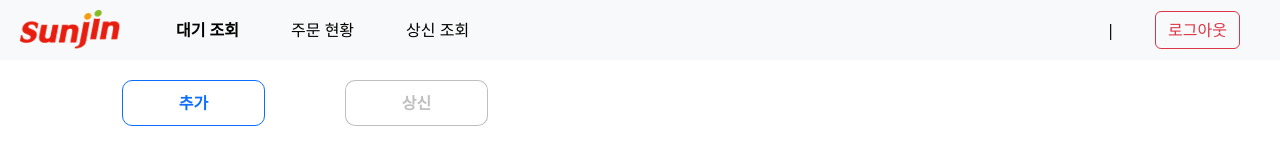
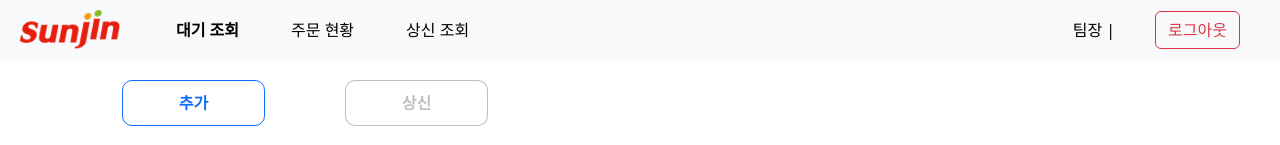
Before and after one commit to SunJinInternShip/DeptManagement_FrontEnd, a React (Create React App) app: page /home in a window 1280 px wide. Shown: the top 145 px of the page. Built offline with nearby package versions, Linux system fonts and the light colour scheme.

Commit message:
refactor: 역할 출력 변경

```diff
--- a/src/components/TopBar.tsx
+++ b/src/components/TopBar.tsx
@@ -49,7 +49,7 @@ export default function TopBar(url: string) {
         </button>
       </div>
       <div className={styles.rightSection}>
-        <span className={styles.text}>{role} | {userName}</span>
+        <span className={styles.text}>{role === "EMPLOYEE" ? "사원" : role === "CENTERDIRECTOR" ? "센터장" : "팀장"} | {userName}</span>
         <Button variant="outline-danger"
          onClick={handleLogout}
          className={styles.button}>
```
